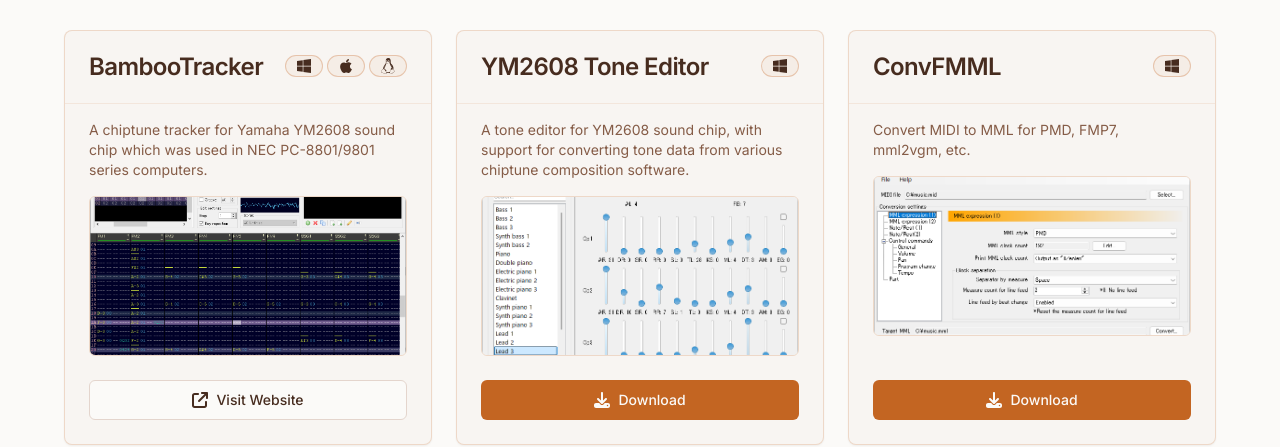
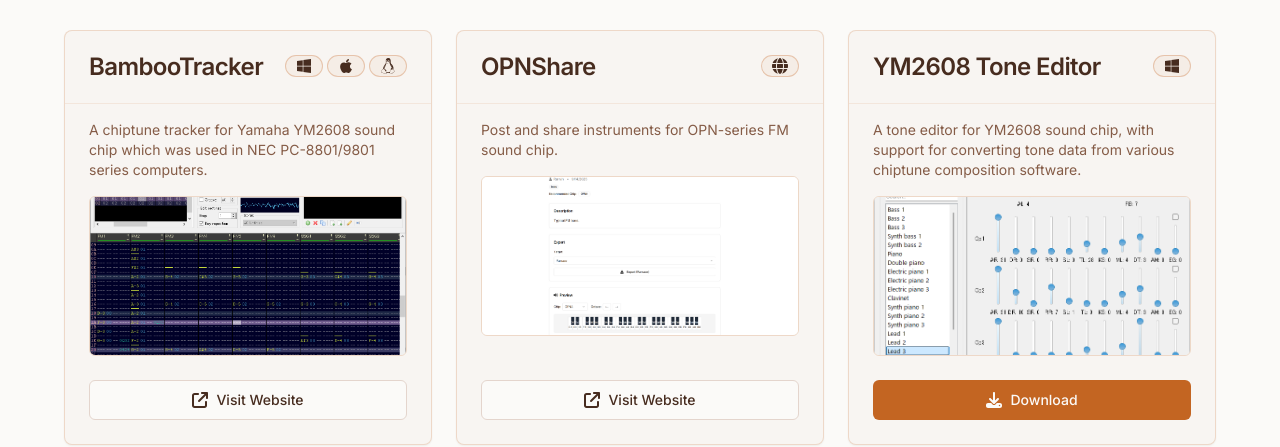
Before and after one commit to rerrahkr/rerrahkr.github.io, a Next.js app: page /apps in a window 1280 px wide. Shown: the part 247-694 px from the top of the page. Built offline with nearby package versions, Linux system fonts and the light colour scheme.

Commit message:
Add a new web service

```diff
--- a/app/apps/contents.ts
+++ b/app/apps/contents.ts
@@ -10,6 +10,16 @@
     urlType: "web",
     url: "https://bambootracker.github.io/BambooTracker/",
     imageUrl: "/img/bambootracker.png?height=200&width=400",
+    isLcpImage: true,
+  },
+    {
+    name: "OPNShare",
+    description:
+      "Post and share instruments for OPN-series FM sound chip.",
+    platform: ["web"],
+    urlType: "web",
+    url: "https://opnshare.vercel.app",
+    imageUrl: "/img/opnshare.png?height=200&width=400",
     isLcpImage: true,
   },
   {
```
Also changed, not shown: public/img/opnshare.png (added).
